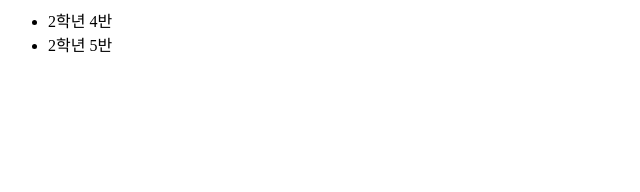
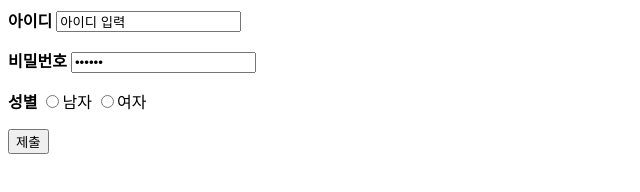
Before and after one commit to gozjwkd/gozjwkd.github.io, a plain HTML site: page index.html in a window 1280 px wide. Shown: the whole page, without its empty margins (0-640 px from the left). Drawn offline with Linux system fonts and the light colour scheme.

Commit message:
Add files via upload

```diff
--- a/index.html
+++ b/index.html
@@ -3,9 +3,23 @@
 		<title>네트워크보안솔루션과 2학년</title>
 	</head>
 	<body>
-		<ul>
-			<li>2학년 4반</li>
-			<li>2학년 5반</li>
-		</ul>
+		<form>
+			<p>
+				<strong>아이디</strong>
+				<input type="text" name="name" value="아이디 입력">
+			</p>
+			<p>
+				<strong>비밀번호</strong>
+				<input type="password" name="password" value="비밀번호입력">
+			</P>
+			<p>
+				<strong>성별</strong>
+				<input type="radio" name="gender" value="M">남자
+				<input type="radio" name="gender" value="F">여자
+			</p>
+			<p>
+				<input type="submit" value="제출">
+			</P>
+		</form>
 	</body>
 </html>
```
